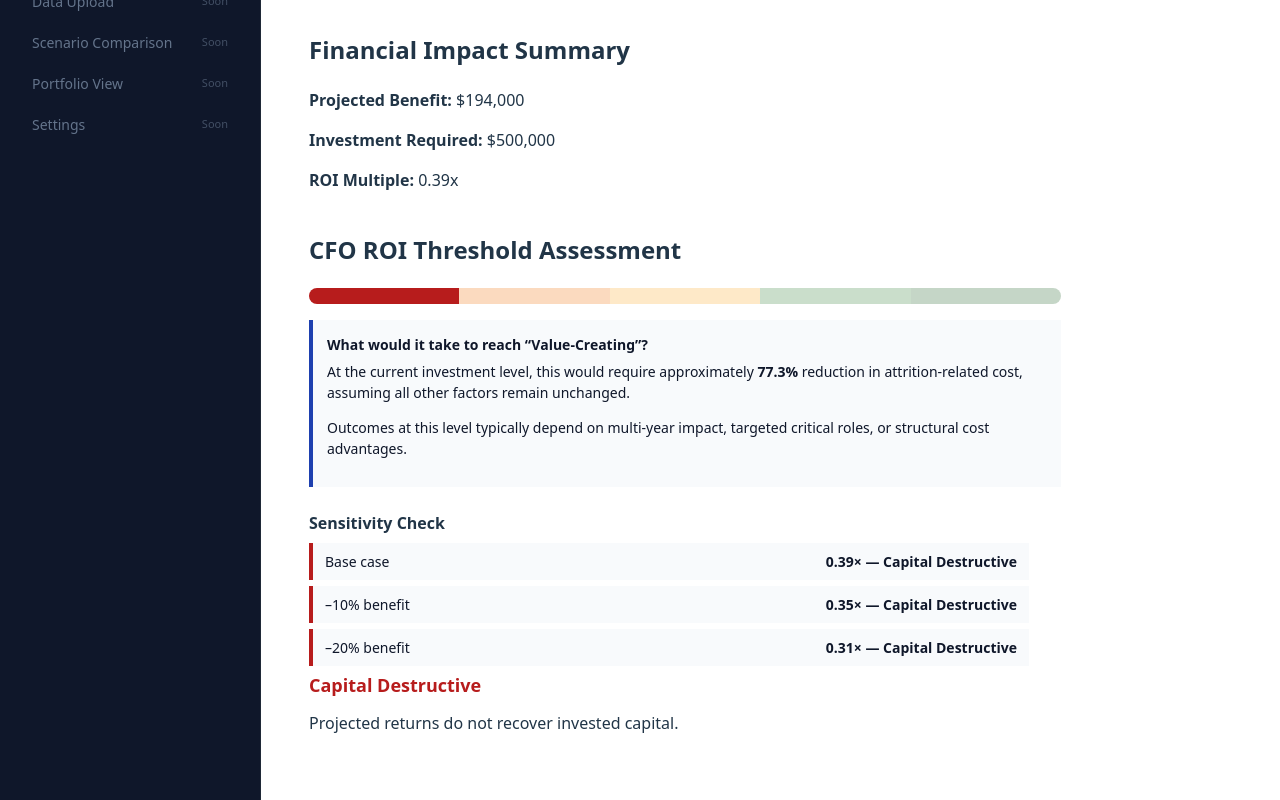
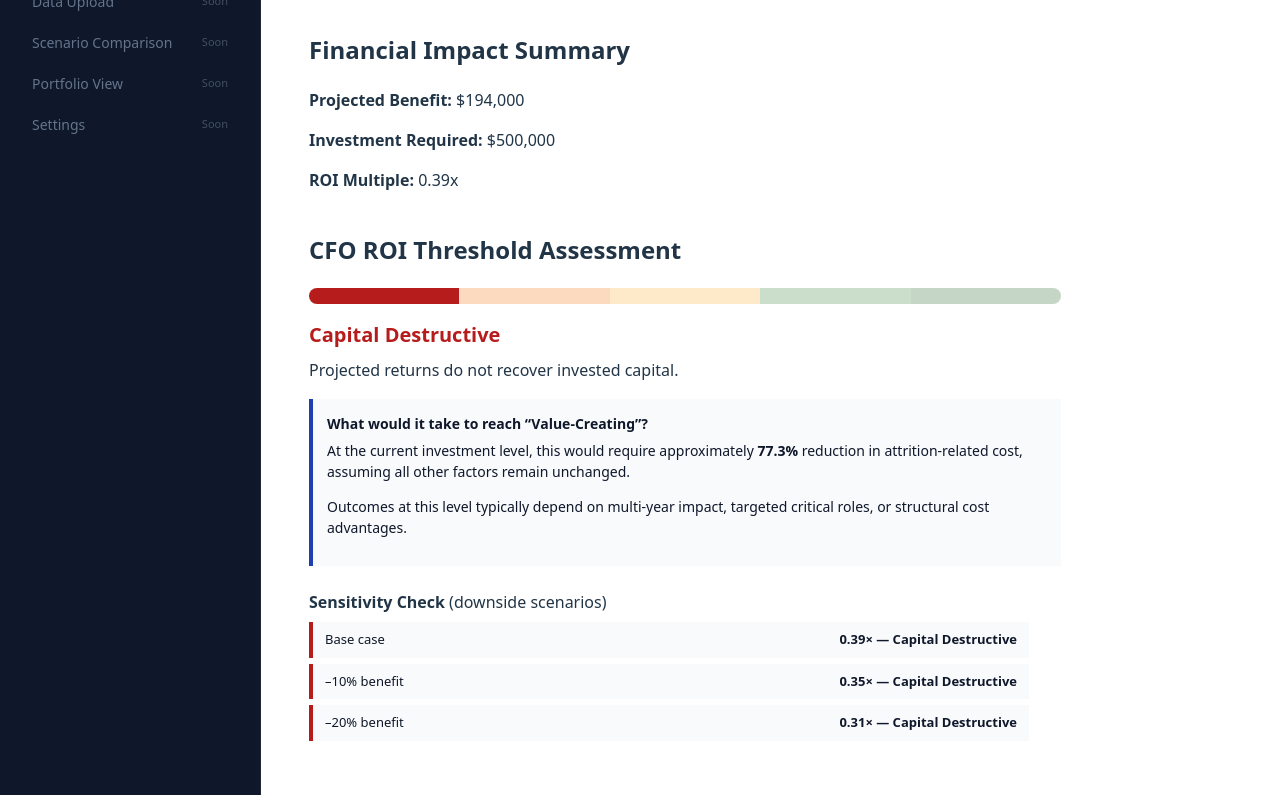
Before and after one commit to prasadbng-art/the-catalyst, a React (Vite) app in the folder catalyst_v1/catalyst-api/catalyst-ui/: page /simulate in a window 1280 px wide. Shown: the part 271-1071 px from the top of the page. Built offline with nearby package versions, Linux system fonts and the light colour scheme.

Commit message:
reorder ROI intelligence summaries

```diff
--- a/catalyst_v1/catalyst-api/catalyst-ui/src/pages/simulate.tsx
+++ b/catalyst_v1/catalyst-api/catalyst-ui/src/pages/simulate.tsx
@@ -220,6 +220,7 @@ export default function Simulate() {
       <div style={{ marginTop: 40 }}>
         <h2>CFO ROI Threshold Assessment</h2>
 
+        {/* --- ROI Band Scale --- */}
         <div
           style={{
             display: "flex",
@@ -237,8 +238,7 @@ export default function Simulate() {
               "Accretive",
               "Value-Creating",
             ] as ROIBand[]
-          ).map((b) => {
-            return (
+          ).map((b) => (
             <div
               key={b}
               style={{
@@ -247,10 +247,19 @@ export default function Simulate() {
                 opacity: b === band ? 1 : 0.25,
               }}
             />
-            );
-          })}
+          ))}
         </div>
 
+        {/* --- PRIMARY INTELLIGENCE SUMMARY --- */}
+        <div style={{ fontSize: 20, fontWeight: 700, color: bandColor }}>
+          {band}
+        </div>
+
+        <p style={{ marginTop: 8, maxWidth: 720, lineHeight: 1.6 }}>
+          {getCFONarrative(band)}
+        </p>
+
+        {/* --- VALUE-CREATING GUIDANCE (conditional) --- */}
         {band !== "Value-Creating" && (
           <div
             style={{
@@ -277,9 +286,11 @@ export default function Simulate() {
           </div>
         )}
 
-        {/* ===== Sensitivity Ladder ===== */}
+        {/* --- SENSITIVITY LADDER (SECONDARY QUALIFIER) --- */}
         <div style={{ marginTop: 24, maxWidth: 720 }}>
-          <h4 style={{ marginBottom: 8 }}>Sensitivity Check</h4>
+          <h4 style={{ marginBottom: 8 }}>
+            Sensitivity Check <span style={{ fontWeight: 400 }}>(downside scenarios)</span>
+          </h4>
 
           {[
             { label: "Base case", factor: 1 },
@@ -302,7 +313,7 @@ export default function Simulate() {
                   background: "#f8fafc",
                   borderLeft: `4px solid ${getBandColor(adjustedBand)}`,
                   color: "#0f172a",
-                  fontSize: 14,
+                  fontSize: 13,
                 }}
               >
                 <span>{s.label}</span>
@@ -313,14 +324,6 @@ export default function Simulate() {
             );
           })}
         </div>
-
-        <div style={{ fontSize: 18, fontWeight: 600, color: bandColor }}>
-          {band}
-        </div>
-
-        <p style={{ marginTop: 12, maxWidth: 720, lineHeight: 1.6 }}>
-          {getCFONarrative(band)}
-        </p>
       </div>
     </div>
   );
```
Lines whose indentation alone changed are shown as unchanged.
